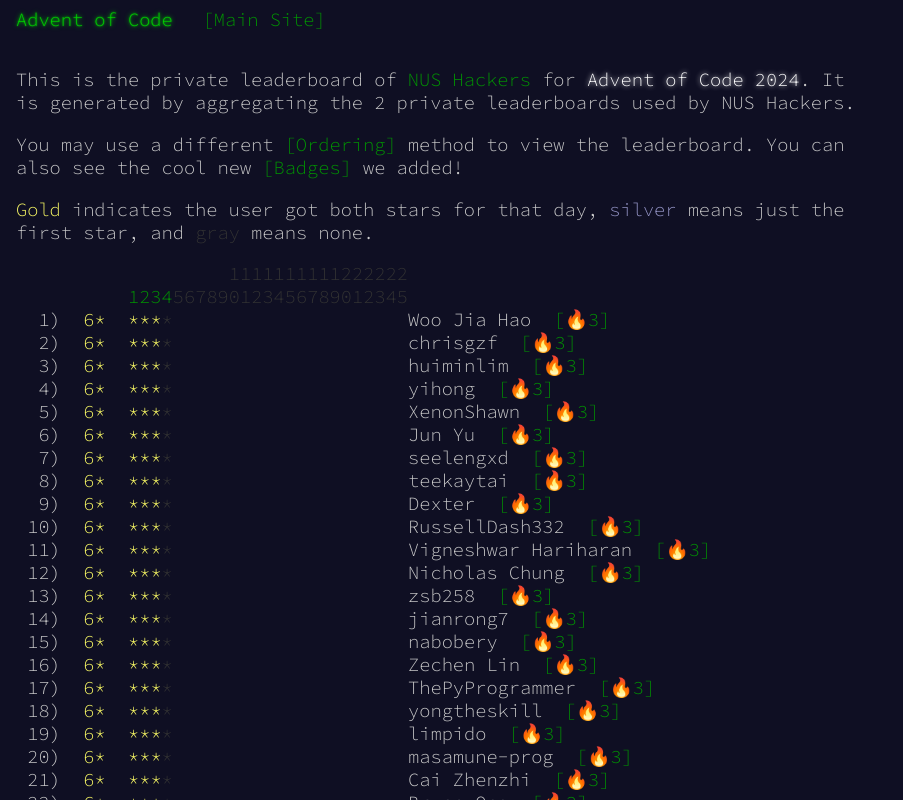
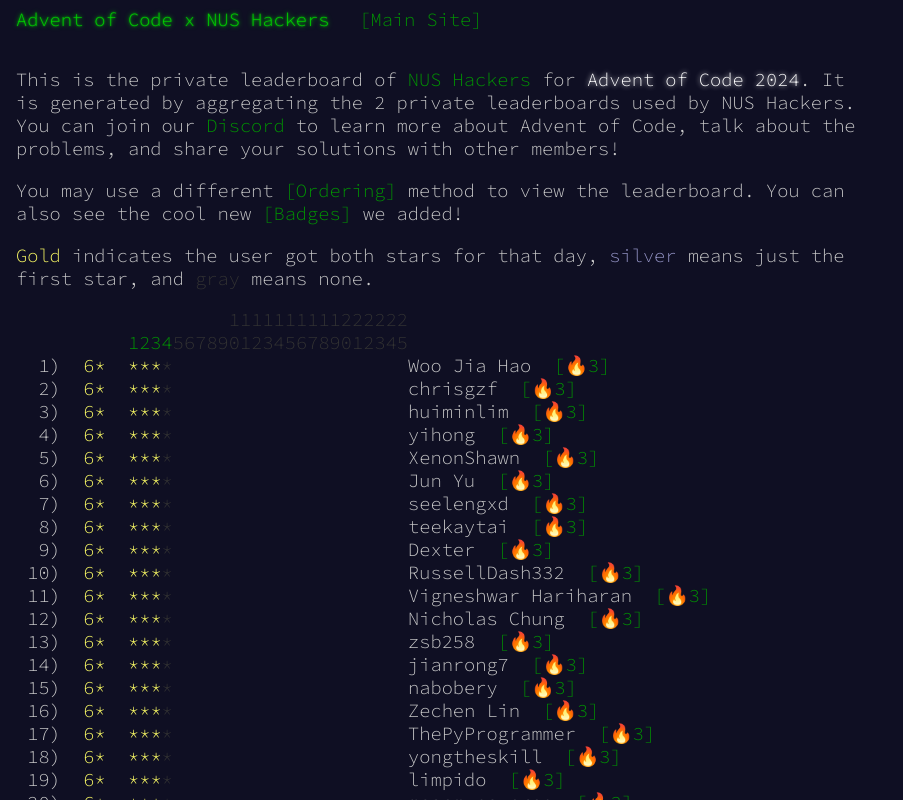
Before and after one commit to mongj/aoc-leaderboard, a React (Vite) app in the folder frontend/: page / in a window 1280 px wide. Shown: the top 800 px of the page, without its empty margins (0-903 px from the left). Built offline with nearby package versions, Linux system fonts and the light colour scheme.

Commit message:
Add header and discord link

```diff
--- a/frontend/src/App.tsx
+++ b/frontend/src/App.tsx
@@ -22,7 +22,10 @@
             This is the private leaderboard of{' '}
             <a href="https://nushackers.org">NUS Hackers </a>for{' '}
             <em>Advent of Code 2024</em>. It is generated by aggregating the 2
-            private leaderboards used by NUS Hackers.
+            private leaderboards used by NUS Hackers. You can join our{' '}
+            <a href="https://discord.gg/Ub4W6bNRch">Discord</a> to learn more about
+            Advent of Code, talk about the problems, and share your solutions with
+            other members!
           </p>
           <p>
             You may use a different{' '}
@@ -60,11 +63,11 @@
           )}
           {showBadges && (
             <p>
-              We also added the following cool badges!:
+              We also added the following cool badges!
               <ul>
                 <li>
-                  A Ticket 🎫 to enter the NUS Hackers Lucky Draw - which you
-                  can obtain by getting 20 stars! We will be giving away prizes
+                  A <span className="star-count">ticket</span> 🎫 to enter the NUS Hackers Lucky Draw - which you
+                  can obtain by getting <span className="star-count">20 stars</span>! We will be giving away prizes
                   to 15 lucky winners!
                 </li>
                 <li>
--- a/frontend/src/components/Header.tsx
+++ b/frontend/src/components/Header.tsx
@@ -3,7 +3,7 @@
     <header>
       <div>
         <h1 className="title-global">
-          <a href="/">Advent of Code</a>
+          <a href="/">Advent of Code x NUS Hackers</a>
         </h1>
         <nav>
           <ul>
```
